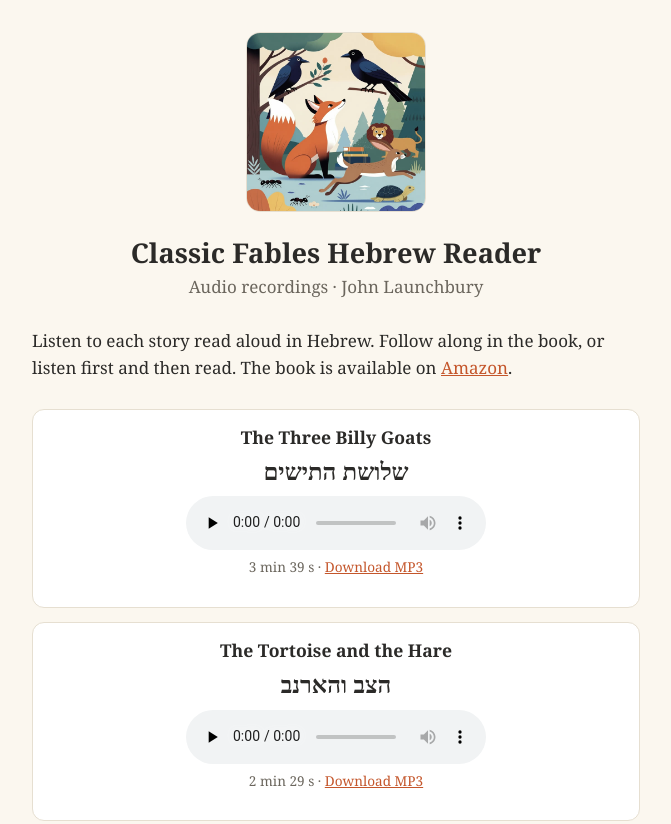
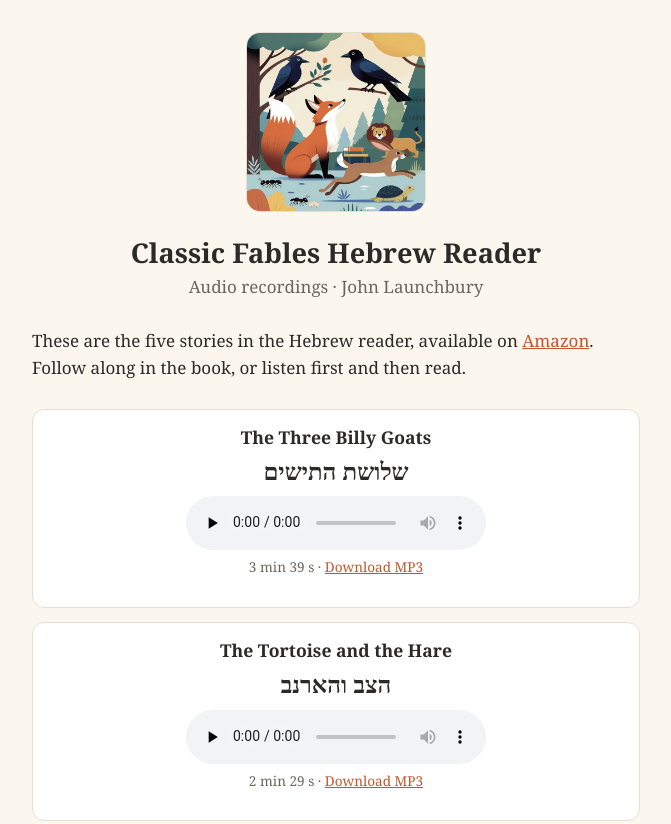
Before and after one commit to Launchbury/hebrew-reader, a plain HTML site: page index.html in a window 1280 px wide. Shown: the top 824 px of the page, without its empty margins (304-975 px from the left). Drawn offline with Linux system fonts and the light colour scheme.

Commit message:
Split title between Fables and Hebrew; rewrite intro copy
Co-Authored-By: Claude Sonnet 5.5 <noreply@anthropic.com>

```diff
--- a/index.html
+++ b/index.html
@@ -51,6 +51,7 @@
   .story h2 { font-size: 1.1rem; margin: 0; }
   .he { color: var(--text); font-size: 1.5rem; font-weight: 700; line-height: 1.3; margin: 4px 0 10px; }
   .intro a { color: var(--accent); }
+  .nw { white-space: nowrap; }
   audio { display: block; width: 100%; min-width: 0; max-width: 300px; margin: 0 auto; }
   .meta { color: var(--muted); font-size: 0.85rem; margin-top: 6px; }
   .meta a { color: var(--accent); }
@@ -61,11 +62,11 @@
 <main>
   <header>
     <img src="cover.jpg" alt="Cover of Classic Fables Hebrew Reader: a fox, crows, a hare and a tortoise in a forest">
-    <h1>Classic Fables Hebrew Reader</h1>
+    <h1><span class="nw">Classic Fables</span> <span class="nw">Hebrew Reader</span></h1>
     <p class="by">Audio recordings &middot; John Launchbury</p>
   </header>
 
-  <p class="intro">Listen to each story read aloud in Hebrew. Follow along in the book, or listen first and then read. The book is available on <a href="https://www.amazon.com/Classic-Fables-Hebrew-Reader/dp/B0HCF5FSD6" rel="noopener">Amazon</a>.</p>
+  <p class="intro">These are the five stories in the Hebrew reader, available on <a href="https://www.amazon.com/Classic-Fables-Hebrew-Reader/dp/B0HCF5FSD6" rel="noopener">Amazon</a>. Follow along in the book, or listen first and then read.</p>
 
   <section class="story">
     <h2>The Three Billy Goats</h2>
```
Also changed, not shown: 1 other file.
